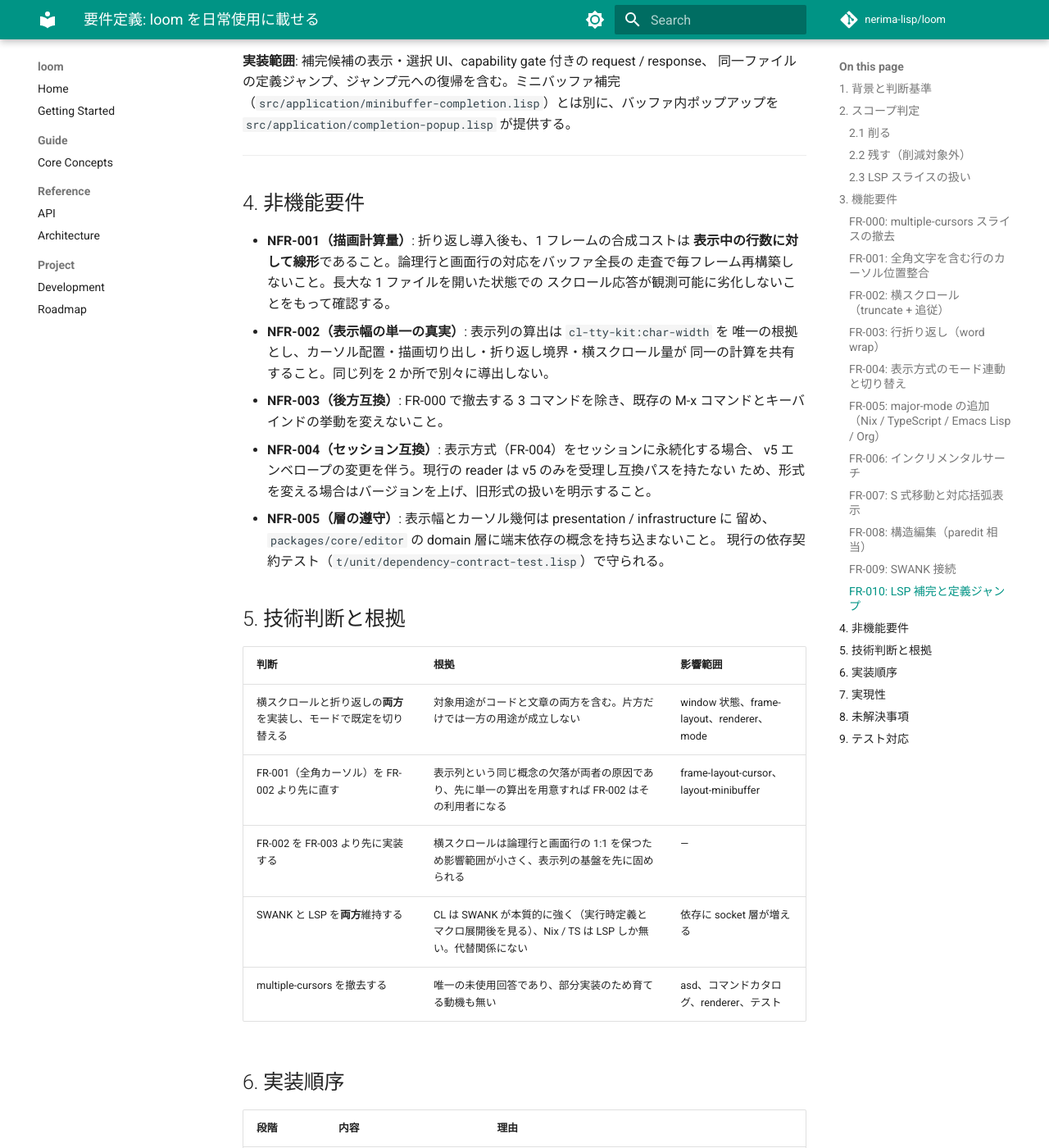
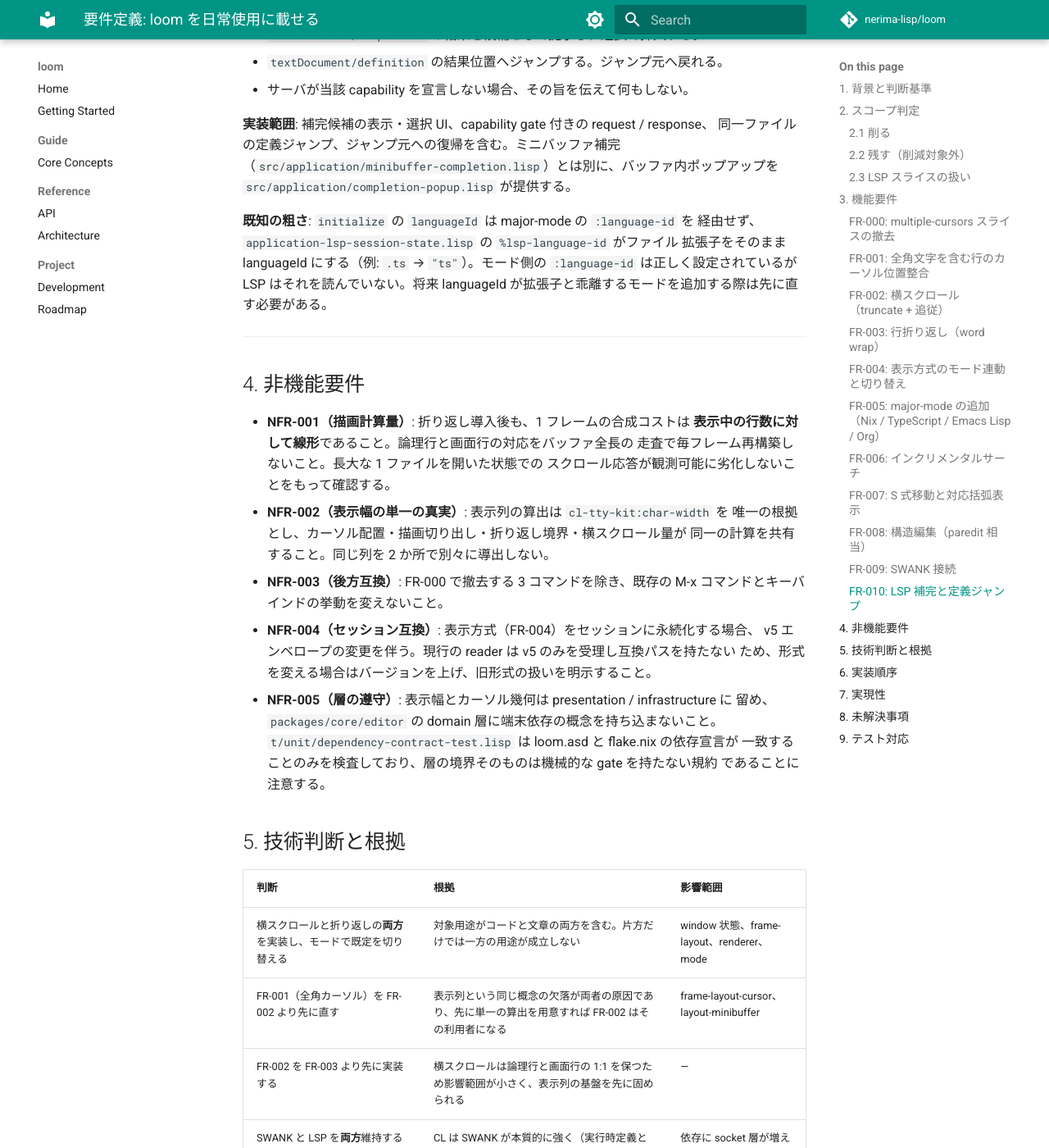
Before and after one commit to nerima-lisp/loom, an MkDocs documentation site: the page built from docs/src/notes/requirements-daily-driver.md, in a window 1280 px wide and 1400 px high, scrolled down 7614 px. Shown: the whole window at 82% size. Built offline with MkDocs 1.6.1 and Material for MkDocs 9.7.7, drawn with Linux system fonts in a browser that asks for light colours; comment, search, counter and statistics services are not loaded; some of the changed text lies outside the part shown.

Commit message:
docs: mark FR-008 implemented and fix two known inaccuracies (#21)
FR-008 (structural editing) shipped alongside FR-010 but the
requirements doc still marked it optional/assumed; brings its status
line in line with FR-010's. Also corrects NFR-005's claim that the
dependency-contract test enforces layer boundaries (it only checks
loom.asd/flake.nix alignment) and notes that LSP's languageId bypasses
major-mode's :language-id and derives from the file extension instead.

```diff
--- a/docs/src/notes/requirements-daily-driver.md
+++ b/docs/src/notes/requirements-daily-driver.md
@@ -263,7 +263,10 @@
 ### FR-008: 構造編集（paredit 相当）
 
 **優先度: optional**（FR-007 があれば日常使用は成立する。編集速度の向上が目的）
-**証拠: assumed**
+**実装状況: 実装と unit / integration テストケースを追加済み**
+**証拠: verified**（`packages/core/editor/src/application-structural-editing.lisp` の
+forward/backward slurp・barf・wrap-round・splice・raise の実装、および
+`command-definitions-movement.lisp` でのキーバインド登録を確認）
 
 - slurp / barf / wrap / splice / raise を提供する。
 - 操作の前後で括弧の対応が保たれる。
@@ -309,6 +312,12 @@
 （`src/application/minibuffer-completion.lisp`）とは別に、バッファ内ポップアップを
 `src/application/completion-popup.lisp` が提供する。
 
+**既知の粗さ**: `initialize` の `languageId` は major-mode の `:language-id` を
+経由せず、`application-lsp-session-state.lisp` の `%lsp-language-id` がファイル
+拡張子をそのまま languageId にする（例: `.ts` → `"ts"`）。モード側の
+`:language-id` は正しく設定されているが LSP はそれを読んでいない。将来
+languageId が拡張子と乖離するモードを追加する際は先に直す必要がある。
+
 ---
 
 ## 4. 非機能要件
@@ -327,7 +336,9 @@
   ため、形式を変える場合はバージョンを上げ、旧形式の扱いを明示すること。
 - **NFR-005（層の遵守）**: 表示幅とカーソル幾何は presentation / infrastructure に
   留め、`packages/core/editor` の domain 層に端末依存の概念を持ち込まないこと。
-  現行の依存契約テスト（`t/unit/dependency-contract-test.lisp`）で守られる。
+  `t/unit/dependency-contract-test.lisp` は loom.asd と flake.nix の依存宣言が
+  一致することのみを検査しており、層の境界そのものは機械的な gate を持たない規約
+  であることに注意する。
 
 ## 5. 技術判断と根拠
 
@@ -353,7 +364,7 @@
 | 7 | FR-008 / FR-009 / FR-010 | optional。段階 6 までで日常使用が成立した後に、実際の不足感で優先順位を再判断する |
 
 段階 1〜6 の完了をもって「日常使用に載る」と判定する。
-FR-010 は本更新で実装済みとし、FR-009 と追加の LSP プロトコル拡張は引き続き別課題とする。
+FR-008 と FR-010 は本更新で実装済みとし、FR-009 と追加の LSP プロトコル拡張は引き続き別課題とする。
 
 ## 7. 実現性
 
```
